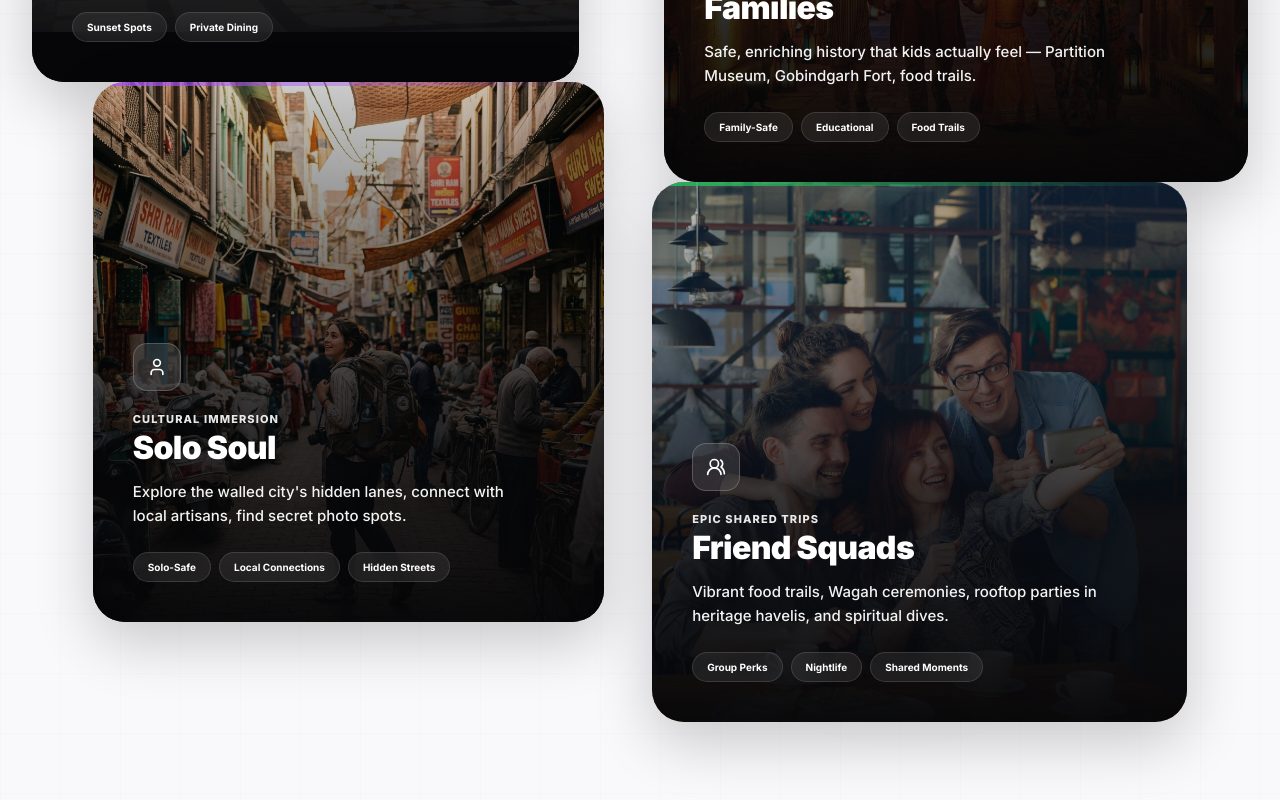
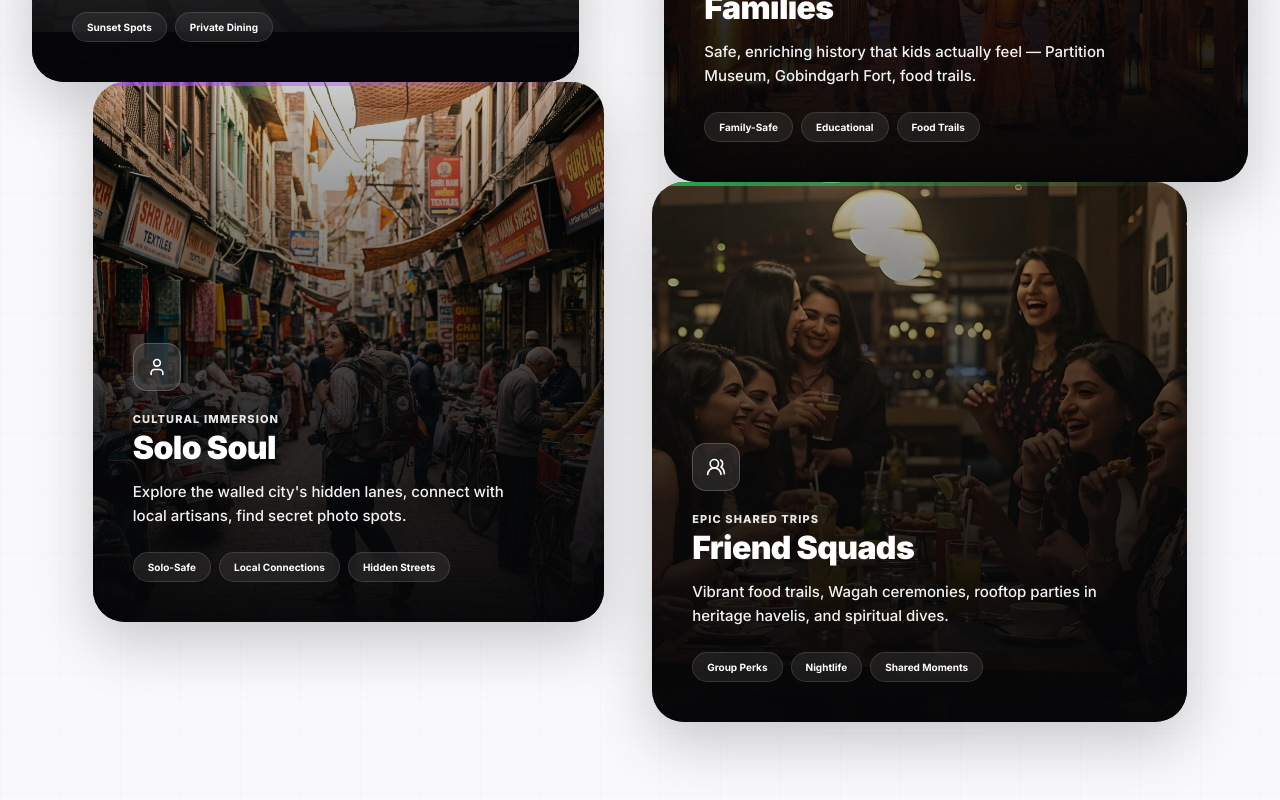
Before and after one commit to infabioinc/movodream-999-itinerary, a Next.js app: page / in a window 1280 px wide. Shown: the part 6891-7691 px from the top of the page. Built offline with nearby package versions, Linux system fonts and the light colour scheme.

Commit message:
persona changes

```diff
--- a/components/Personas.tsx
+++ b/components/Personas.tsx
@@ -31,7 +31,7 @@ const personas = [
     icon: UsersRound, title: "Friend Squads", subtitle: "Epic Shared Trips",
     desc: "Vibrant food trails, Wagah ceremonies, rooftop parties in heritage havelis, and spiritual dives.",
     tags: ["Group Perks", "Nightlife", "Shared Moments"],
-    accent: "#22C55E", image: "/persona_friends.jpg",
+    accent: "#22C55E", image: "/persona_friends.webp",
     pos: { top: "640px", right: "5%", width: "44%" }
   },
 ];
```
Also changed, not shown: public/persona_friends.webp (added).
